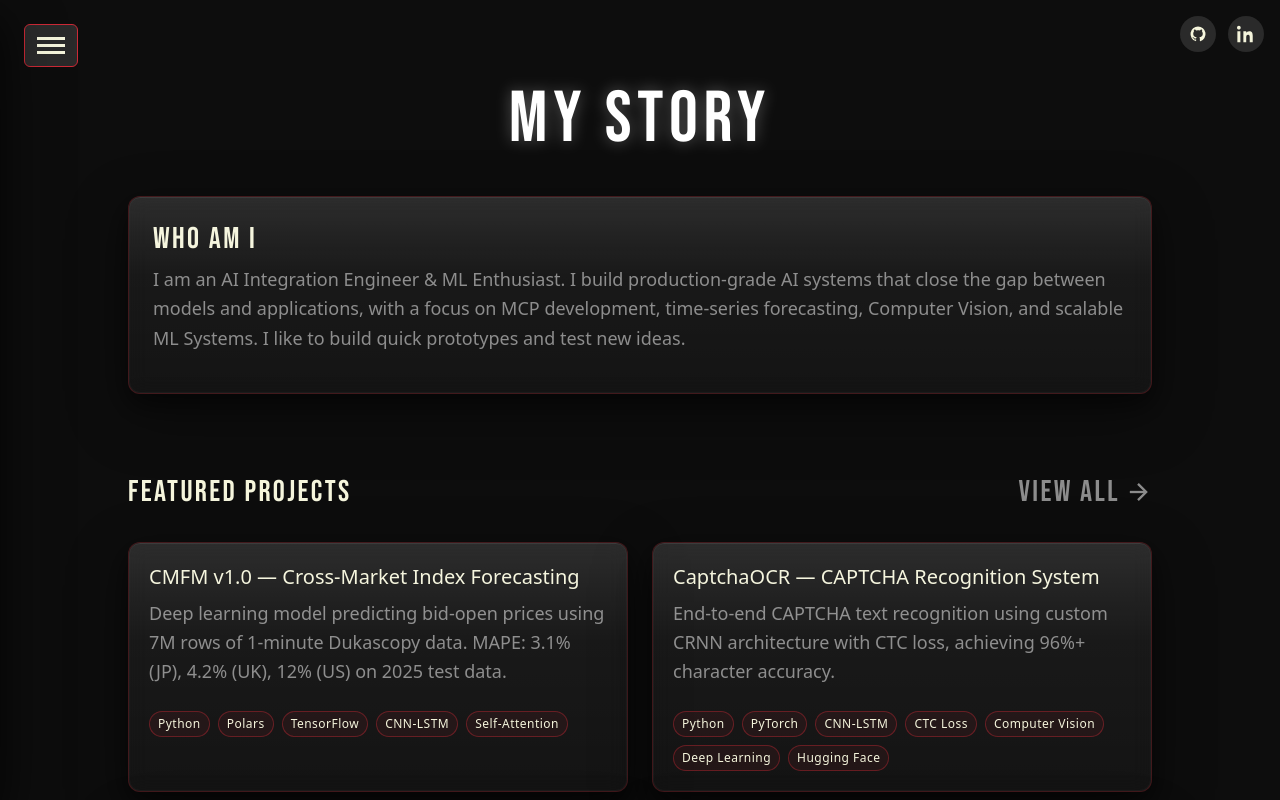
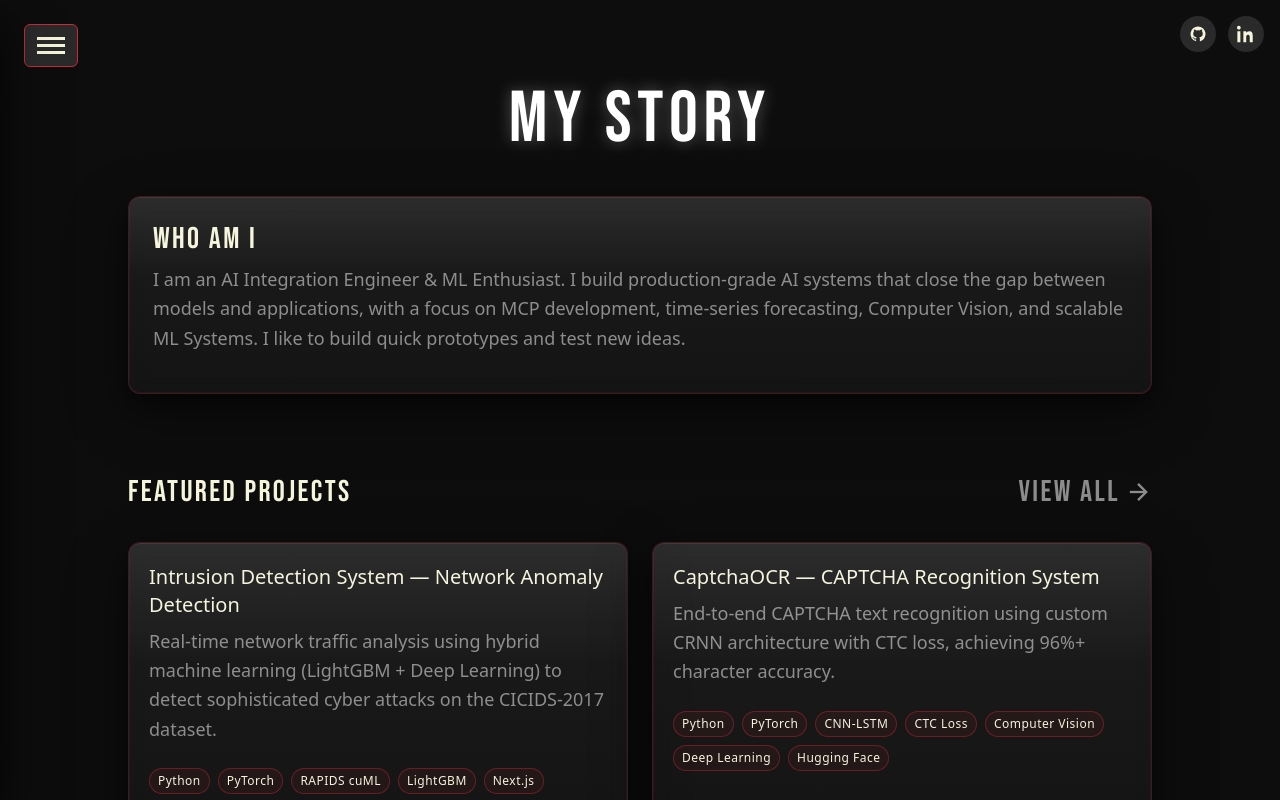
Before and after one commit to mohakapoor/Portfolio, a Next.js app: page /story in a window 1280 px wide. Shown: the top 800 px of the page. Built offline with nearby package versions, Linux system fonts and the light colour scheme.

Commit message:
feat: Create new `story` page featuring personal narrative, projects, experience, skills, and GitHub contributions with interactive elements and animations.

```diff
--- a/src/app/story/page.tsx
+++ b/src/app/story/page.tsx
@@ -180,46 +180,61 @@ export default function StoryPage() {
               {/* Card 1,1 - Left column, expands right */}
               <div
                 ref={(el) => { cardRefs.current[0] = el; }}
-                  className={`glass-card p-5 transition-all duration-500 ease-in group cursor-pointer ${
-                    expandedCard === 0 ? 'scale-105 z-10' : 'hover:scale-105 hover:z-10'
+                className={`glass-card p-5 transition-all duration-500 ease-in group cursor-pointer ${expandedCard === 0 ? 'scale-105 z-10' : 'hover:scale-105 hover:z-10'
                   }`}
                 onClick={() => handleCardClick(0)}
               >
-                 <h3 className="text-xl mb-2">CMFM v1.0 — Cross‑Market Index Forecasting</h3>
+                <h3 className="text-xl mb-2">
+                  <a href="/projects/IntrusionDetection" target="_blank" rel="noreferrer noopener">Intrusion Detection System — Network Anomaly Detection</a>
+                </h3>
                 <p className="text-dust-gray mb-3">
-                   Deep learning model predicting bid‑open prices using 7M rows of 1‑minute Dukascopy data.
-                   MAPE: 3.1% (JP), 4.2% (UK), 12% (US) on 2025 test data.
+                  Real-time network traffic analysis using hybrid machine learning (LightGBM + Deep Learning) to detect sophisticated cyber attacks on the CICIDS-2017 dataset.
                 </p>
                 <div
-                   className={`grid overflow-hidden transition-[grid-template-rows,opacity] duration-700 ease-in ${
-                     expandedCard === 0
+                  className={`grid overflow-hidden transition-[grid-template-rows,opacity] duration-700 ease-in ${expandedCard === 0
                       ? 'grid-rows-[1fr] opacity-100'
                       : 'grid-rows-[0fr] opacity-0 group-hover:grid-rows-[1fr] group-hover:opacity-100'
                     }`}
                 >
                   <div className="min-h-0 text-dust-gray mb-3 text-sm leading-relaxed">
+                    <p className="mb-3 font-semibold">Achieved 99% multiclass accuracy using a hybrid ensemble of Classical (SVM, LogReg) and Modern (LightGBM, FFNN) models.</p>
                     <ul className="list-disc pl-5 space-y-1">
-                       <li>CNN-LSTM architecture with self-attention mechanisms</li>
-                       <li>Multi-currency support: JPY, GBP, USD pairs</li>
-                       <li>High-frequency 1-minute data processing</li>
-                       <li>Real-time inference pipeline</li>
+                      <li>Processed 2.8M+ flow records with GPU-accelerated preprocessing (RAPIDS cuML) and Time-Aware partitioning</li>
+                      <li>Interactive dashboard with real-time attack prediction API</li>
+                      <li>Hybrid ensemble combining the interpretability of classical models with the power of deep learning</li>
                     </ul>
+                    <div className="mt-4 text-center my-2">
+                      <div className="flex gap-4 justify-center">
+                        <a
+                          href="/projects/IntrusionDetection#live-demo"
+                          className="spider-noir-button px-6 py-2 border-2 text-lg rounded-lg"
+                        >
+                          Live Demo
+                        </a>
+                        <a
+                          href="/projects/IntrusionDetection"
+                          className="spider-noir-button px-6 py-2 border-2 text-lg rounded-lg bg-[var(--spider-red)]/10 hover:bg-[var(--spider-red)]/20"
+                        >
+                          Read More
+                        </a>
+                      </div>
+                    </div>
                   </div>
                 </div>
                 <div className="flex flex-wrap gap-2">
                   <span className="tag">Python</span>
-                   <span className="tag">Polars</span>
-                   <span className="tag">TensorFlow</span>
-                   <span className="tag">CNN‑LSTM</span>
-                   <span className="tag">Self‑Attention</span>
+                  <span className="tag">PyTorch</span>
+                  <span className="tag">RAPIDS cuML</span>
+                  <span className="tag">LightGBM</span>
+                  <span className="tag">Next.js</span>
+                  <span className="tag">CICIDS-2017</span>
                 </div>
               </div>
 
               {/* Card 1,2 - Right column, expands left */}
               <div
                 ref={(el) => { cardRefs.current[1] = el; }}
-                  className={`glass-card p-5 transition-all duration-500 ease-in group cursor-pointer ${
-                    expandedCard === 1 ? 'scale-105 z-10' : 'hover:scale-105 hover:z-10'
+                className={`glass-card p-5 transition-all duration-500 ease-in group cursor-pointer ${expandedCard === 1 ? 'scale-105 z-10' : 'hover:scale-105 hover:z-10'
                   }`}
                 onClick={() => handleCardClick(1)}
               >
@@ -228,8 +243,7 @@ export default function StoryPage() {
                 </h3>
                 <p className="text-dust-gray mb-3">End-to-end CAPTCHA text recognition using custom CRNN architecture with CTC loss, achieving 96%+ character accuracy.</p>
                 <div
-                   className={`grid overflow-hidden transition-[grid-template-rows,opacity] duration-700 ease-in ${
-                     expandedCard === 1
+                  className={`grid overflow-hidden transition-[grid-template-rows,opacity] duration-700 ease-in ${expandedCard === 1
                       ? 'grid-rows-[1fr] opacity-100'
                       : 'grid-rows-[0fr] opacity-0 group-hover:grid-rows-[1fr] group-hover:opacity-100'
                     }`}
@@ -274,8 +288,7 @@ export default function StoryPage() {
               {/* Card 2,1 - Left column, expands right */}
               <div
                 ref={(el) => { cardRefs.current[2] = el; }}
-                  className={`glass-card p-5 transition-all duration-500 ease-in group cursor-pointer ${
-                    expandedCard === 2 ? 'scale-105 z-10' : 'hover:scale-105 hover:z-10'
+                className={`glass-card p-5 transition-all duration-500 ease-in group cursor-pointer ${expandedCard === 2 ? 'scale-105 z-10' : 'hover:scale-105 hover:z-10'
                   }`}
                 onClick={() => handleCardClick(2)}
               >
@@ -286,8 +299,7 @@ export default function StoryPage() {
                 </h3>
                 <p className="text-dust-gray mb-3">AI‑powered personalized cold emails with Gmail API, email verification, and PostgreSQL tracking.</p>
                 <div
-                   className={`grid overflow-hidden transition-[grid-template-rows,opacity] duration-700 ease-in ${
-                     expandedCard === 2
+                  className={`grid overflow-hidden transition-[grid-template-rows,opacity] duration-700 ease-in ${expandedCard === 2
                       ? 'grid-rows-[1fr] opacity-100'
                       : 'grid-rows-[0fr] opacity-0 group-hover:grid-rows-[1fr] group-hover:opacity-100'
                     }`}
@@ -314,8 +326,7 @@ export default function StoryPage() {
               {/* Card 2,2 - Right column, expands left */}
               <div
                 ref={(el) => { cardRefs.current[3] = el; }}
-                  className={`glass-card p-5 transition-all duration-500 ease-in group cursor-pointer ${
-                    expandedCard === 3 ? 'scale-105 z-10' : 'hover:scale-105 hover:z-10'
+                className={`glass-card p-5 transition-all duration-500 ease-in group cursor-pointer ${expandedCard === 3 ? 'scale-105 z-10' : 'hover:scale-105 hover:z-10'
                   }`}
                 onClick={() => handleCardClick(3)}
               >
@@ -324,8 +335,7 @@ export default function StoryPage() {
                 </h3>
                 <p className="text-dust-gray mb-3">Weather‑aware ML to predict hourly generation, surfaced via a Django web front‑end for user inputs.</p>
                 <div
-                   className={`grid overflow-hidden transition-[grid-template-rows,opacity] duration-700 ease-in ${
-                     expandedCard === 3
+                  className={`grid overflow-hidden transition-[grid-template-rows,opacity] duration-700 ease-in ${expandedCard === 3
                       ? 'grid-rows-[1fr] opacity-100'
                       : 'grid-rows-[0fr] opacity-0 group-hover:grid-rows-[1fr] group-hover:opacity-100'
                     }`}
@@ -356,16 +366,14 @@ export default function StoryPage() {
             <div className="grid gap-6 md:grid-cols-2">
               <div
                 ref={(el) => { cardRefs.current[4] = el; }}
-                   className={`glass-card p-5 transition-all duration-500 ease-in group cursor-pointer ${
-                     expandedCard === 4 ? 'scale-105 z-10' : 'hover:scale-105 hover:z-10'
+                className={`glass-card p-5 transition-all duration-500 ease-in group cursor-pointer ${expandedCard === 4 ? 'scale-105 z-10' : 'hover:scale-105 hover:z-10'
                   }`}
                 onClick={() => handleCardClick(4)}
               >
                 <h3 className="text-xl mb-1">HumanizeIQ — AI Intern Integrations</h3>
                 <p className="text-dust-gray mb-3">Developed MCP infrastructure and AI workflow orchestration for recruiter call analysis, building scalable systems with Cloudflare Workers and multi-model AI integration.</p>
                 <div
-                   className={`grid overflow-hidden transition-[grid-template-rows,opacity] duration-700 ease-in ${
-                     expandedCard === 4
+                  className={`grid overflow-hidden transition-[grid-template-rows,opacity] duration-700 ease-in ${expandedCard === 4
                       ? 'grid-rows-[1fr] opacity-100'
                       : 'grid-rows-[0fr] opacity-0 group-hover:grid-rows-[1fr] group-hover:opacity-100'
                     }`}
@@ -382,16 +390,14 @@ export default function StoryPage() {
               </div>
               <div
                 ref={(el) => { cardRefs.current[5] = el; }}
-                   className={`glass-card p-5 transition-all duration-500 ease-in group cursor-pointer ${
-                     expandedCard === 5 ? 'scale-105 z-10' : 'hover:scale-105 hover:z-10'
+                className={`glass-card p-5 transition-all duration-500 ease-in group cursor-pointer ${expandedCard === 5 ? 'scale-105 z-10' : 'hover:scale-105 hover:z-10'
                   }`}
                 onClick={() => handleCardClick(5)}
               >
                 <h3 className="text-xl mb-1">JPMorgan Chase & Co. — Quant Research Virtual</h3>
                 <p className="text-dust-gray mb-3">Analyzed a loan book to estimate probability of default; transformed FICO scores into categorical features with dynamic programming.</p>
                 <div
-                   className={`grid overflow-hidden transition-[grid-template-rows,opacity] duration-700 ease-in ${
-                     expandedCard === 5
+                  className={`grid overflow-hidden transition-[grid-template-rows,opacity] duration-700 ease-in ${expandedCard === 5
                       ? 'grid-rows-[1fr] opacity-100'
                       : 'grid-rows-[0fr] opacity-0 group-hover:grid-rows-[1fr] group-hover:opacity-100'
                     }`}
```
Lines whose indentation alone changed are shown as unchanged.
